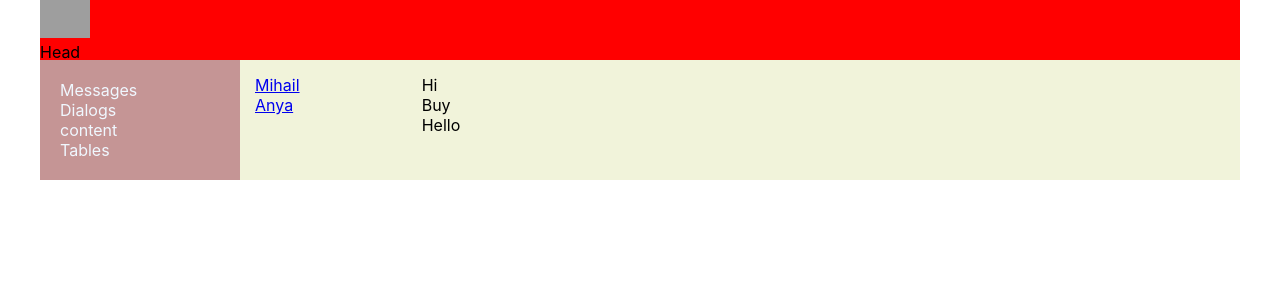
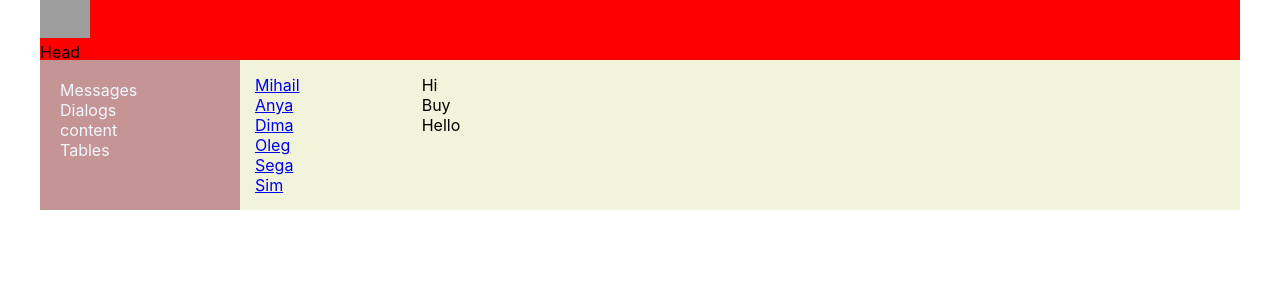
Before and after one commit to sailoksis/React-_social_network, a React (Create React App) app in the folder wiks/: page /dialogs in a window 1280 px wide. Shown: the top 300 px of the page. Built offline with nearby package versions, Linux system fonts and the light colour scheme; grey boxes are pictures that could not be loaded.

Commit message:
refactor:  use map for elements

```diff
--- a/wiks/src/components/Content/Posts/Content.tsx
+++ b/wiks/src/components/Content/Posts/Content.tsx
@@ -7,6 +7,7 @@ const Content = () => {
     {id: 1, message: 'Hello', likesCount: 1},
     {id: 2, message: 'Hi bro', likesCount: 30}
    ]
+
 
   return (
     <div>
--- a/wiks/src/components/Dialogs/Dialogs.tsx
+++ b/wiks/src/components/Dialogs/Dialogs.tsx
@@ -4,37 +4,48 @@ import styles from "./Dialogs.module.css";
 
 const DialogsItem = (props: any) => {
   let path = "/dialogs/" + props.id;
-return <div className={styles.dialog + " " + styles.active}>
-<NavLink to={path}>{props.name}</NavLink>
-</div>
-}
+  return (
+    <div className={styles.dialog + " " + styles.active}>
+      <NavLink to={path}>{props.name}</NavLink>
+    </div>
+  );
+};
 
 const Message = (props: any) => {
-  return  <div className={styles.dialog}>{props.message}</div>
-        }
+  return <div className={styles.dialog}>{props.message}</div>;
+};
 
 const Dialogs = () => {
-const dialogsData = [
-  {id: 1, name: 'Mihail'},
-  {id: 2, name: 'Anya'},
-  {id: 3, name: 'Dima'},
-  {id: 4, name: 'Oleg'},
-  {id: 5, name: 'Sega'},
-  {id: 6, name: 'Sim'},
- ]
+  const dialogsData = [
+    { id: 1, name: "Mihail" },
+    { id: 2, name: "Anya" },
+    { id: 3, name: "Dima" },
+    { id: 4, name: "Oleg" },
+    { id: 5, name: "Sega" },
+    { id: 6, name: "Sim" },
+  ];
+
+  const messages = [
+    { id: 1, message: "Hello" },
+    { id: 2, message: "Hello" },
+    { id: 3, message: "Hello" },
+    { id: 4, message: "Hello" },
+    { id: 5, message: "Hello" },
+    { id: 6, message: "Hello" },
+  ];
+
+  const dialogsElements = dialogsData.map((dialog) => (
+    <DialogsItem name={dialog.name} id={dialog.id} />
+  ));
 
   return (
     <div className={styles.dialogs}>
-      <div className={styles.dialogsItems}>
-        <DialogsItem name={dialogsData [0].name} id = {dialogsData [0].id}/>
-        <DialogsItem name={dialogsData [1].name} id = {dialogsData [1].id}/>
-      </div>
-
+      <div className={styles.dialogsItems}>{dialogsElements}</div>
 
       <div className={styles.messages}>
-        <Message message = 'Hi'></Message>
-        <Message message = 'Buy'></Message>
-        <Message message = 'Hello '></Message>
+        <Message message="Hi"></Message>
+        <Message message="Buy"></Message>
+        <Message message="Hello "></Message>
       </div>
     </div>
   );
```
